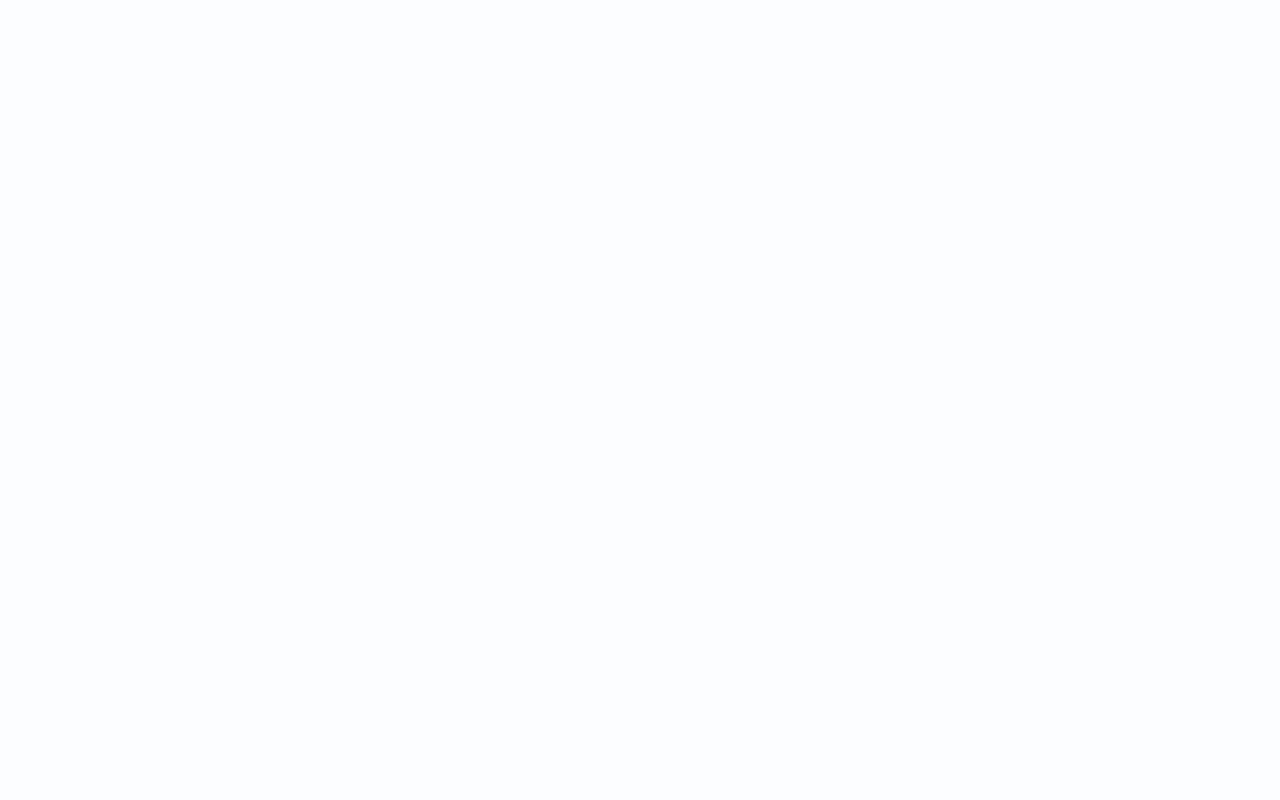
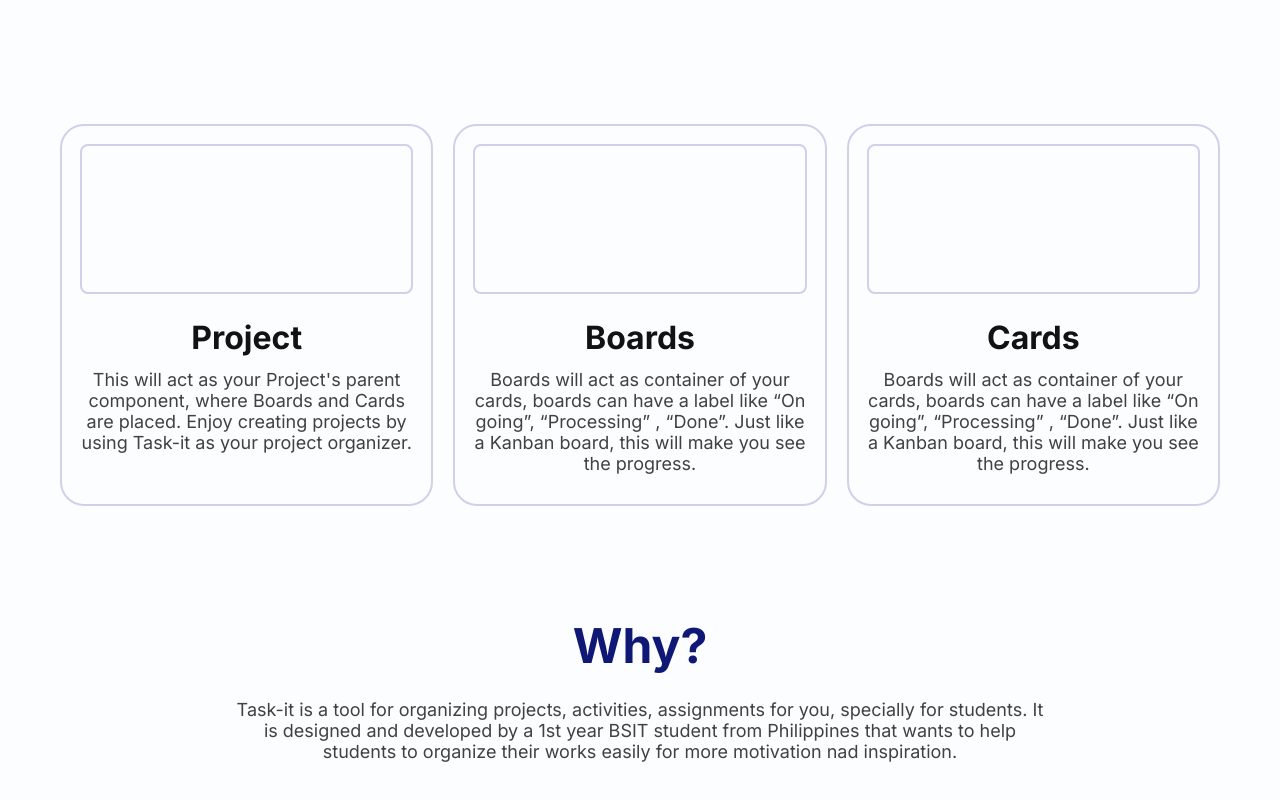
Before and after one commit to Michael-Gatmaitan/Task-it, a React (Vite) app: page / in a window 1280 px wide. Shown: the part 636-1436 px from the top of the page. Before the commit the page ends 800 px from the top, so only its background shows below. Built offline with nearby package versions, Linux system fonts and the light colour scheme.

Commit message:
Home page 50% done.

```diff
--- a/src/components/get-started-components/CreateAccount.tsx
+++ b/src/components/get-started-components/CreateAccount.tsx
@@ -80,7 +80,7 @@ const CreateAccount: React.FC = () => {
     // eslint-disable-next-line react-hooks/exhaustive-deps
   }, [userInputError]);
 
-  useEffect(() => setImageLinkValue(""), [selectedImage]);
+  useEffect(() => setImageLinkValue(""), [imageLinkValue]);
 
   return (
     <div className='create-account'>
--- a/src/components/pages/Home.tsx
+++ b/src/components/pages/Home.tsx
@@ -5,6 +5,27 @@ import { Button } from "@mui/material";
 import { Link } from "react-router-dom";
 
 const Home: React.FC = () => {
+  const cardValues = [
+    {
+      cardTitle: "Project",
+      cardDescription: `This will act as your Project's parent component, where
+        Boards and Cards are placed. Enjoy creating projects by using
+        Task-it as your project organizer.`,
+    },
+    {
+      cardTitle: "Boards",
+      cardDescription: `Boards will act as container of your cards, boards can have a
+        label like “On going”, “Processing” , “Done”. Just like a Kanban
+        board, this will make you see the progress.`,
+    },
+    {
+      cardTitle: "Cards",
+      cardDescription: `Boards will act as container of your cards, boards can have a
+        label like “On going”, “Processing” , “Done”. Just like a Kanban board,
+        this will make you see the progress.`,
+    },
+  ];
+
   return (
     <div className='home page'>
       <div className='header-container'>
@@ -31,7 +52,7 @@ const Home: React.FC = () => {
             <div className='header2'>Backendless</div>
 
             <div className='body-text'>
-              Taskit saves data on device's local storage that makes it fast to
+              Taskiit saves data on device's local storage that makes it fast to
               access all the data you store.
             </div>
           </div>
@@ -40,10 +61,37 @@ const Home: React.FC = () => {
             <div className='header2'>All ready, already</div>
 
             <div className='body-text'>
-              Taskit has features you need to organize your projects and making
+              Taskiit has features you need to organize your projects and making
               workflow easier to maintain.
             </div>
           </div>
+        </div>
+      </div>
+
+      <div className='cards'>
+        {cardValues.map((card, i) => (
+          <div className='card-container bordered-container' key={i}>
+            <div className='card-presenter bordered-container'></div>
+
+            <div className='card-info'>
+              <div className='card-title header2'>{card.cardTitle}</div>
+
+              <div className='card-description body-text'>
+                {card.cardDescription}
+              </div>
+            </div>
+          </div>
+        ))}
+      </div>
+
+      <div className='why'>
+        <div className='why-title'>Why?</div>
+
+        <div className='why-description body-text'>
+          Task-it is a tool for organizing projects, activities, assignments for
+          you, specially for students. It is designed and developed by a 1st
+          year BSIT student from Philippines that wants to help students to
+          organize their works easily for more motivation nad inspiration.
         </div>
       </div>
     </div>
--- a/src/components/styles/Home.css
+++ b/src/components/styles/Home.css
@@ -42,6 +42,73 @@
     gap: 120px;
   }
 }
+.home .cards {
+  display: grid;
+  overflow-x: scroll;
+  grid-template-columns: repeat(3, 250px);
+  gap: 14px;
+  margin-top: 150px;
+}
+.home .cards::-webkit-scrollbar {
+  display: none;
+}
+.home .cards .card-container {
+  padding: 12px 12px 30px 12px;
+  background-color: #5b87f8;
+}
+.home .cards .card-container .card-presenter {
+  width: 100%;
+  background-color: #5b87f8;
+  border-radius: 8px !important;
+  height: 80px;
+  margin-bottom: 12px;
+}
+.home .cards .card-container .card-info {
+  display: grid;
+  gap: 12px;
+  text-align: center;
+}
+@media (min-width: 1024px) {
+  .home .cards {
+    overflow-x: auto;
+    grid-template-columns: repeat(3, 1fr);
+    gap: 20px;
+  }
+  .home .cards .card-container {
+    padding: 18px 18px 30px 18px;
+  }
+  .home .cards .card-container .card-presenter {
+    margin-bottom: 24px;
+    height: 150px;
+  }
+}
+.home .why {
+  margin-top: 80px;
+  text-align: center;
+}
+.home .why .why-title {
+  font-family: "Inter", sans-serif;
+  color: #0f1975;
+  font-size: 34px;
+  font-weight: 700;
+}
+.home .why .why-description {
+  width: 100%;
+  margin-top: 12px;
+}
+@media (min-width: 1024px) {
+  .home .why {
+    margin-top: 110px;
+  }
+  .home .why .why-title {
+    font-size: 48px !important;
+  }
+  .home .why .why-description {
+    margin: auto;
+    width: 70%;
+    margin-top: 24px;
+  }
+}
 @media (min-width: 1400px) {
   .home {
     padding: 0 80px;
--- a/src/components/styles/Home.scss
+++ b/src/components/styles/Home.scss
@@ -21,7 +21,6 @@
 
     .sub-headers {
       display: grid;
-      // flex-direction: column;
       gap: 55px;
 
       .sub-header-container {
@@ -58,6 +57,81 @@
     }
   }
 
+  .cards {
+    display: grid;
+    overflow-x: scroll;
+    grid-template-columns: repeat(3, 250px);
+    gap: 14px;
+    margin-top: 150px;
+
+    &::-webkit-scrollbar {
+      display: none;
+    }
+
+    .card-container {
+      padding: 12px 12px 30px 12px;
+      background-color: $primary;
+
+      .card-presenter {
+        width: 100%;
+        // Change height base on input image
+        background-color: $primary;
+        border-radius: 8px !important;
+        height: 80px;
+        margin-bottom: 12px;
+      }
+
+      .card-info {
+        display: grid;
+        gap: 12px;
+        text-align: center;
+      }
+    }
+
+    @include desktop {
+      overflow-x: auto;
+      grid-template-columns: repeat(3, 1fr);
+      gap: 20px;
+
+      .card-container {
+        padding: 18px 18px 30px 18px;
+
+        .card-presenter {
+          margin-bottom: 24px;
+          height: 150px;
+        }
+      }
+    }
+  }
+
+  .why {
+    margin-top: 80px;
+    text-align: center;
+
+    .why-title {
+      @include fontProps($inter, $darker, 34px, 700);
+    }
+
+    .why-description {
+      width: 100%;
+      margin-top: 12px;
+    }
+
+    @include desktop {
+      margin-top: 110px;
+
+      .why-title {
+        font-size: 48px !important;
+      }
+
+      .why-description {
+        margin: auto;
+        width: calc(100% * 0.7);
+        margin-top: 24px;
+      }
+    }
+  }
+
   @include customMediaQuery(1400px) {
     padding: 0 80px;
   }
--- a/src/components/styles/_globalStyles.scss
+++ b/src/components/styles/_globalStyles.scss
@@ -25,11 +25,6 @@
 
   // Same as 'padding: calc(8px - 3) calc(20px - 3);'
   padding: 5px 17px;
-
-  &:hover {
-    padding: 5px 17px;
-    border: solid 3px;
-  }
 
   @include desktop {
     padding: 9px 21px;
--- a/src/index.css
+++ b/src/index.css
@@ -21,10 +21,6 @@
 .MuiButton-outlined {
   border: solid 3px;
   padding: 5px 17px;
-}
-.MuiButton-outlined:hover {
-  padding: 5px 17px;
-  border: solid 3px;
 }
 @media (min-width: 1024px) {
   .MuiButton-outlined {
```
Also changed, not shown: 2 other files (tests, documents, lock files or other folders).
